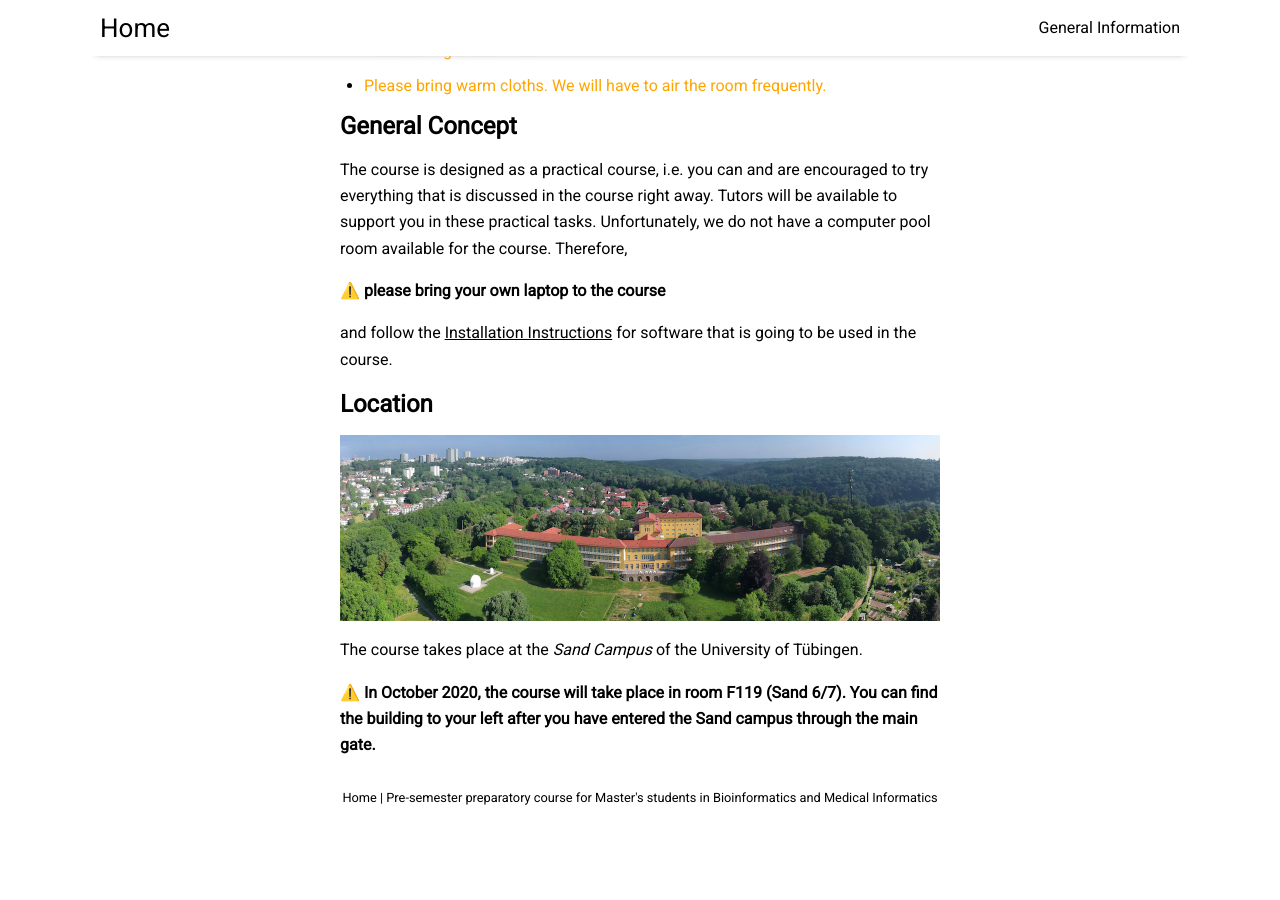
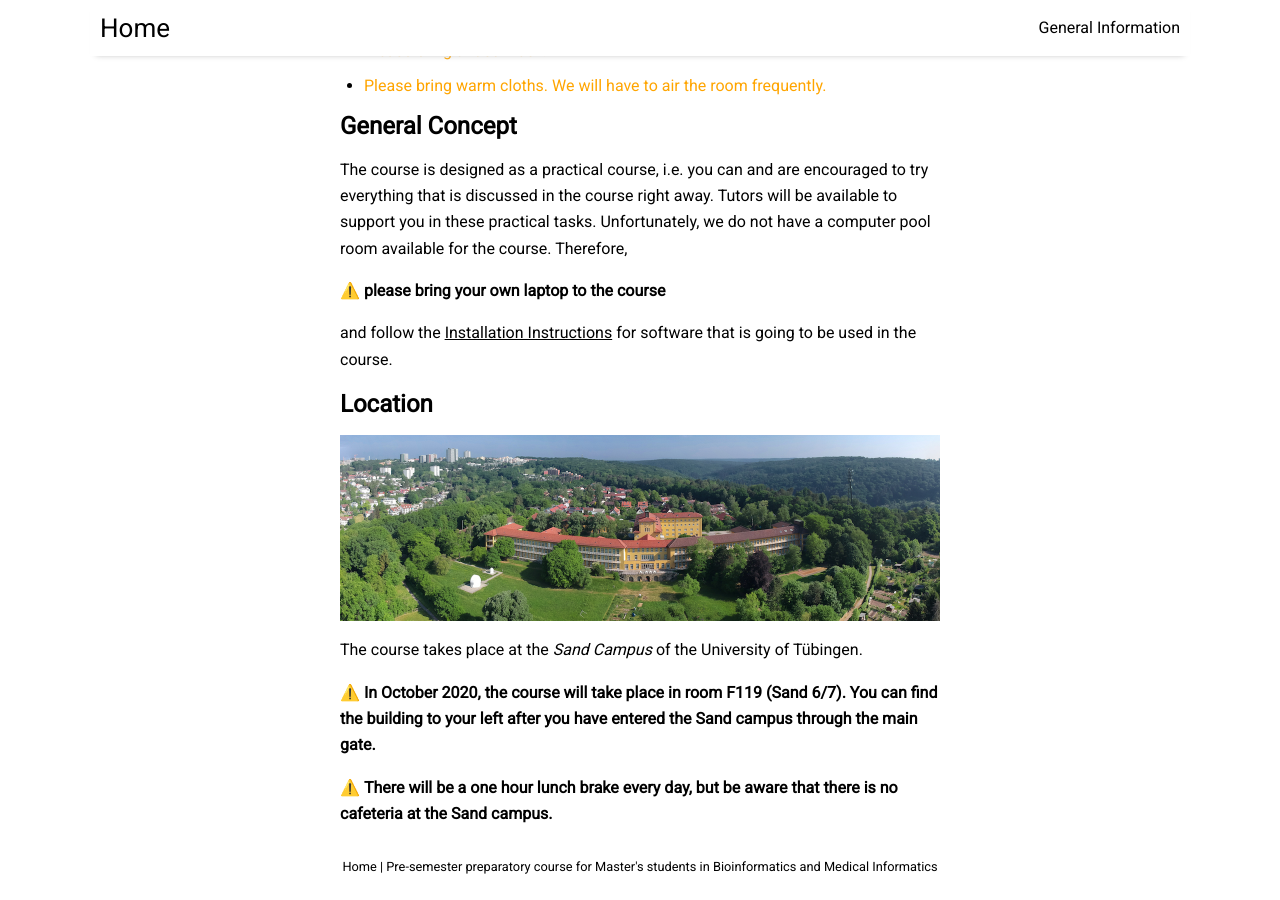
Before and after one commit to BioInfPrep/bioinfprep.github.io, a Jekyll site: the page built from _posts/0900-01-01-general-information.md, in a window 1280 px wide and 900 px high, scrolled down 725 px. Built offline with Jekyll 4.4.1, drawn with Linux system fonts in a browser that asks for light colours; nearby versions of some CDN libraries; before the commit the page ends 1556 px from its top, so only the background shows below that.

Commit message:
Add lunch warning

```diff
--- a/_posts/0900-01-01-general-information.md
+++ b/_posts/0900-01-01-general-information.md
@@ -41,3 +41,6 @@ The course takes place at the *Sand Campus* of the University of Tübingen.
 ⚠️ **In October 2020, the course will take place in room F119 (Sand 6/7). You
 can find the building to your left after you have entered the Sand campus
 through the main gate.**
+
+⚠️ **There will be a one hour lunch brake every day, but be aware that there is
+no cafeteria at the Sand campus.**
```
